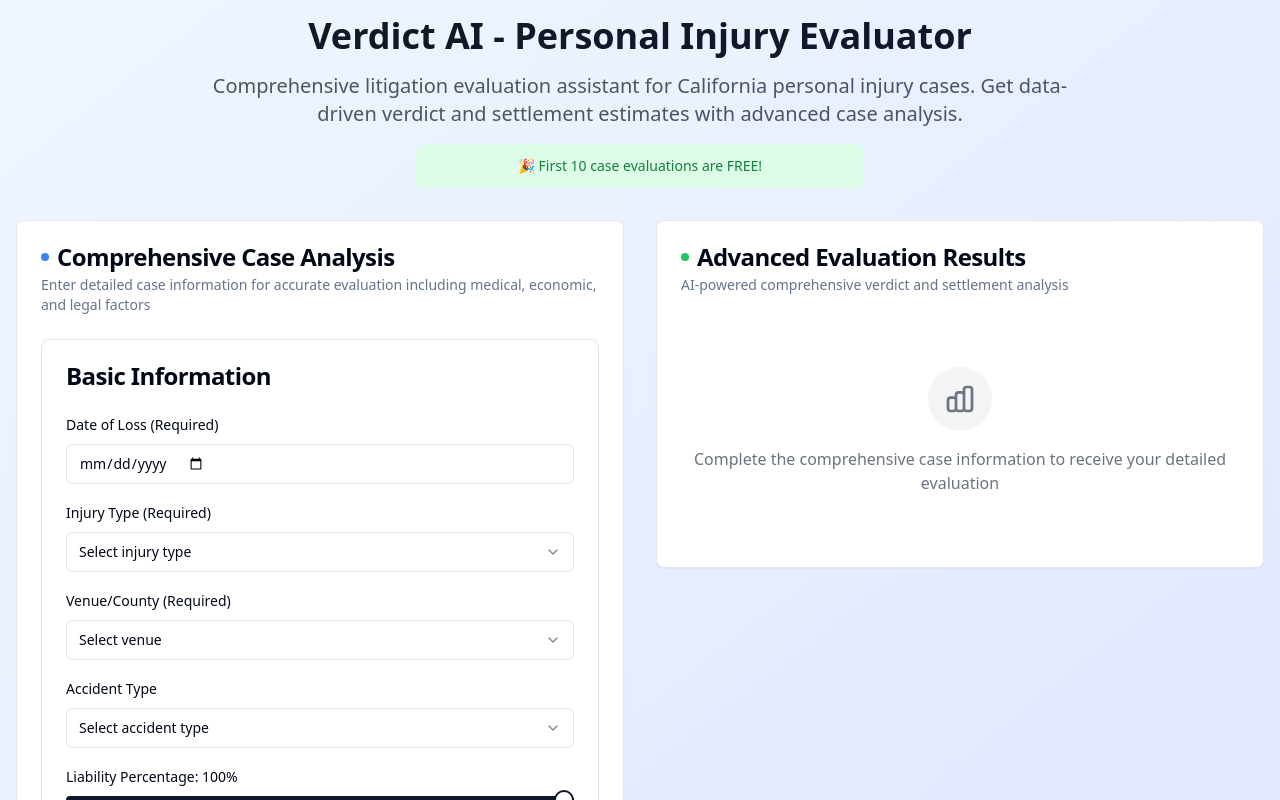
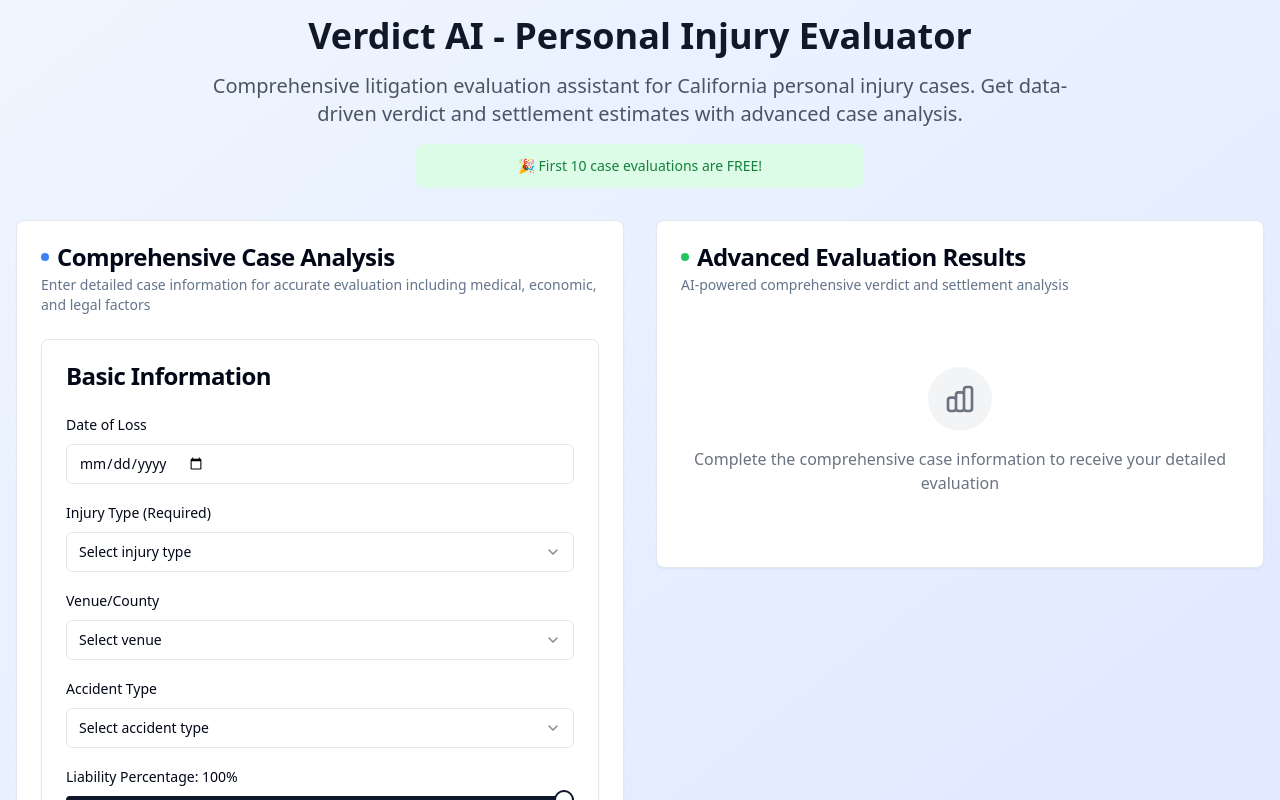
Before and after one commit to Realverdictai/input-locator-seeker-where, a React (Vite) app: page / in a window 1280 px wide. Shown: the top 800 px of the page. Built offline with nearby package versions, Linux system fonts and the light colour scheme.

Commit message:
Fix: Allow evaluation with minimal fields
Relax form validation to allow evaluation with only required fields.

```diff
--- a/src/components/CaseInputForm.tsx
+++ b/src/components/CaseInputForm.tsx
@@ -1,4 +1,3 @@
-
 import { useState } from "react";
 import { Button } from "@/components/ui/button";
 import { Input } from "@/components/ui/input";
@@ -47,7 +46,8 @@ const CaseInputForm = ({ onSubmit, isLoading }: CaseInputFormProps) => {
   };
 
   const isFormValid = () => {
-    const isValid = !!(formData.injuryType && formData.venue && formData.dateOfLoss);
+    // Only require injury type - make other fields optional for more flexible evaluation
+    const isValid = !!(formData.injuryType);
     console.log("Form validation:", {
       injuryType: formData.injuryType,
       venue: formData.venue,
@@ -115,13 +115,12 @@ const CaseInputForm = ({ onSubmit, isLoading }: CaseInputFormProps) => {
         </CardHeader>
         <CardContent className="space-y-4">
           <div className="space-y-2">
-            <Label htmlFor="dateOfLoss">Date of Loss (Required)</Label>
+            <Label htmlFor="dateOfLoss">Date of Loss</Label>
             <Input
               id="dateOfLoss"
               type="date"
               value={formData.dateOfLoss || ''}
               onChange={(e) => setFormData({...formData, dateOfLoss: e.target.value})}
-              required
             />
           </div>
 
@@ -147,7 +146,7 @@ const CaseInputForm = ({ onSubmit, isLoading }: CaseInputFormProps) => {
           </div>
 
           <div className="space-y-2">
-            <Label htmlFor="venue">Venue/County (Required)</Label>
+            <Label htmlFor="venue">Venue/County</Label>
             <Select
               value={formData.venue || ''}
               onValueChange={(value) => setFormData({...formData, venue: value})}
```
